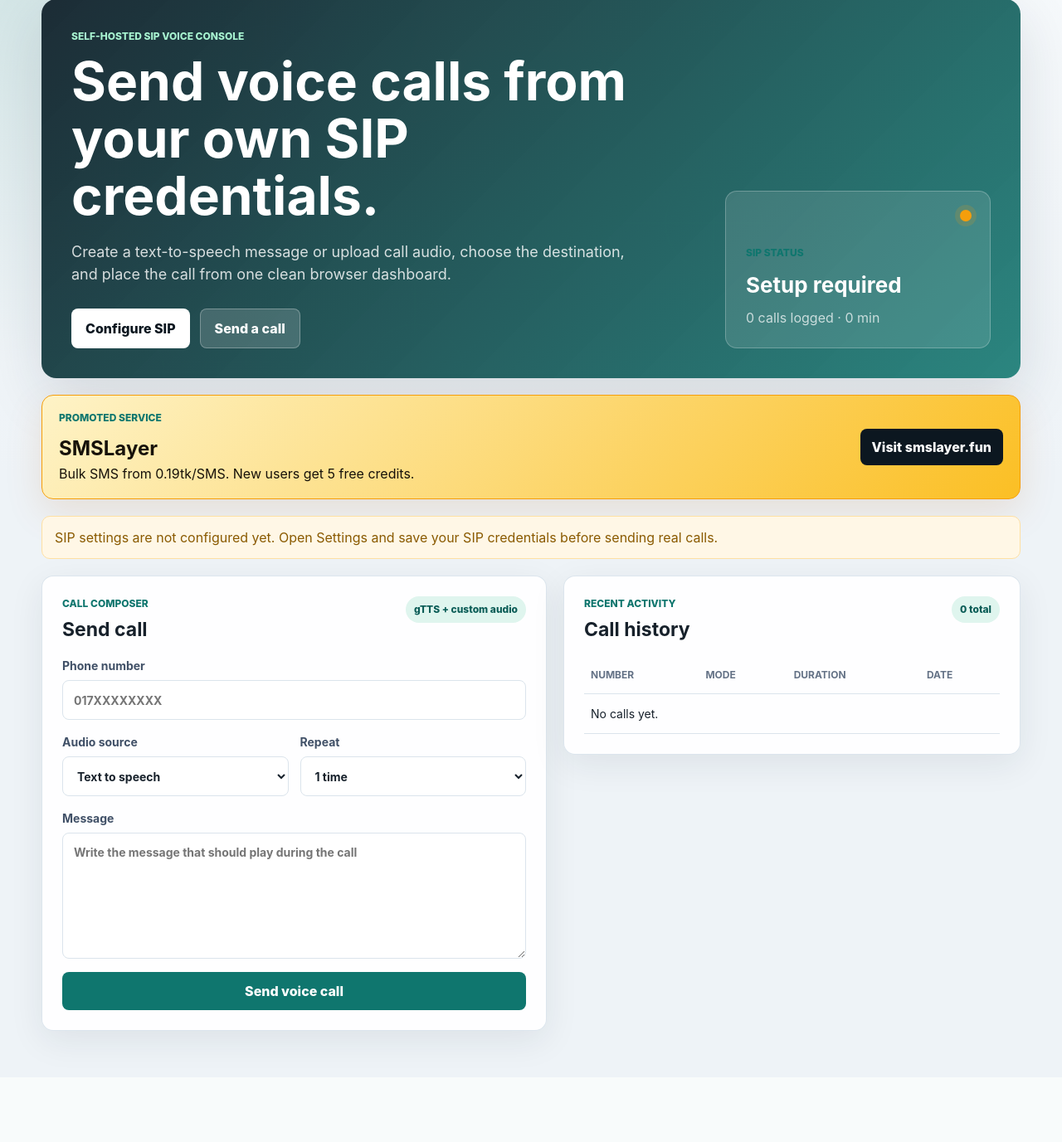
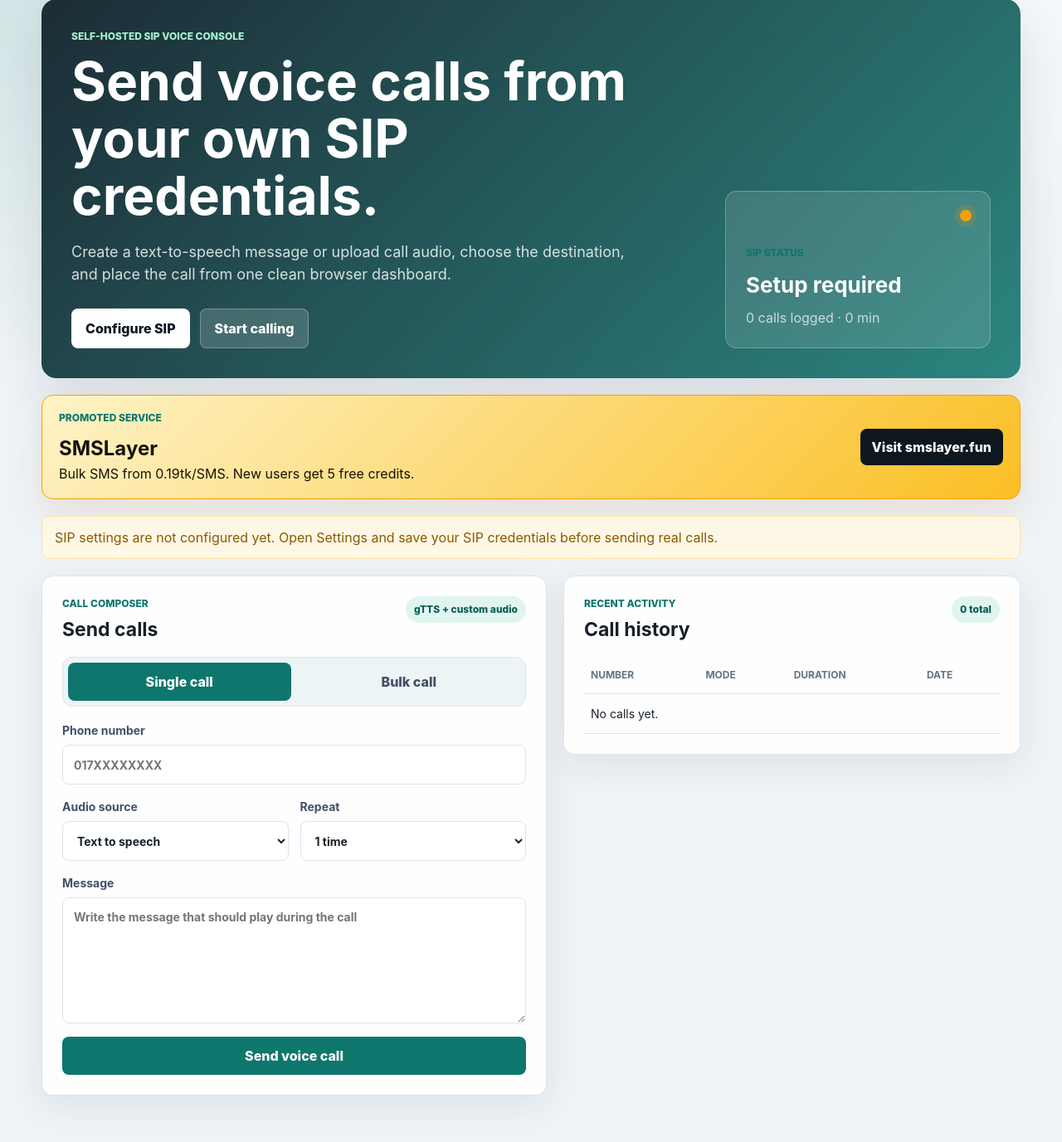
Before and after one commit to Ronyah390/C-Call, a Flask app: page / in a window 1280 px wide. Shown: the part 103-1480 px from the top of the page at 83% size. Before the commit the page ends 1379 px from the top, so only its background shows below. Run offline with Flask 3, Linux system fonts and the light colour scheme; data that the repository does not hold is empty.

Commit message:
Add bulk call support

```diff
--- a/app.py
+++ b/app.py
@@ -1,10 +1,13 @@
+import csv
 import math
 import os
+import re
 import secrets
 import sqlite3
 import subprocess
 import sys
 import uuid
+from io import StringIO
 from pathlib import Path
 
 from dotenv import load_dotenv
@@ -249,6 +252,42 @@ def log_call(number: str, mode: str, seconds: int) -> None:
     )
 
 
+def parse_bulk_numbers(raw_numbers: str) -> list[str]:
+    candidates = [item.strip() for item in re.split(r"[\n,;]+", raw_numbers or "") if item.strip()]
+    csv_file = request.files.get("numbers_csv")
+    if csv_file and csv_file.filename:
+        raw_csv = csv_file.read().decode("utf-8-sig", errors="ignore")
+        for row in csv.reader(StringIO(raw_csv)):
+            candidates.extend(cell.strip() for cell in row if cell.strip())
+    normalized_numbers = []
+    seen = set()
+    for candidate in candidates:
+        digits = "".join(ch for ch in candidate if ch.isdigit())
+        if len(digits) < 10:
+            continue
+        number = normalize_phone_number(candidate)
+        if number not in seen:
+            normalized_numbers.append(number)
+            seen.add(number)
+    if not normalized_numbers:
+        raise ValueError("At least one phone number is required.")
+    return normalized_numbers
+
+
+def create_call_audio_from_request() -> tuple[str, str]:
+    mode = request.form.get("audio_mode", "tts")
+    if mode == "upload":
+        return create_uploaded_audio(request.files.get("audio_file")), "custom"
+    return create_gtts_audio(request.form.get("message", ""), uuid.uuid4().hex[:12]), "tts"
+
+
+def place_one_call(number: str, audio_name: str, audio_mode: str, repeat: int) -> int:
+    seconds = estimate_call_duration_seconds(audio_name, repeat)
+    make_call(number, audio_name, repeat, max(1, seconds))
+    log_call(number, audio_mode, seconds)
+    return seconds
+
+
 def call_stats() -> dict[str, int]:
     row = get_db().execute(
         "SELECT COUNT(*) AS total_calls, COALESCE(SUM(duration_seconds), 0) AS total_seconds FROM calls"
@@ -275,19 +314,36 @@ def send_call():
     try:
         repeat = 2 if request.form.get("repeat_count") == "2" else 1
         number = normalize_phone_number(request.form.get("number", ""))
-        mode = request.form.get("audio_mode", "tts")
-        if mode == "upload":
-            audio_name = create_uploaded_audio(request.files.get("audio_file"))
-            audio_mode = "custom"
-        else:
-            audio_name = create_gtts_audio(request.form.get("message", ""), uuid.uuid4().hex[:12])
-            audio_mode = "tts"
-        seconds = estimate_call_duration_seconds(audio_name, repeat)
-        max_seconds = max(1, seconds)
-        make_call(number, audio_name, repeat, max_seconds)
-        log_call(number, audio_mode, seconds)
+        audio_name, audio_mode = create_call_audio_from_request()
+        place_one_call(number, audio_name, audio_mode, repeat)
         get_db().commit()
         flash(f"Call sent to {mask_number(number)}.", "success")
+    except Exception as exc:
+        get_db().rollback()
+        flash(str(exc), "error")
+    return redirect(url_for("dashboard"))
+
+
+@app.route("/bulk-call", methods=["POST"])
+def send_bulk_call():
+    try:
+        repeat = 2 if request.form.get("repeat_count") == "2" else 1
+        numbers = parse_bulk_numbers(request.form.get("numbers", ""))
+        audio_name, audio_mode = create_call_audio_from_request()
+        successes = 0
+        failures = []
+        for number in numbers:
+            try:
+                place_one_call(number, audio_name, audio_mode, repeat)
+                successes += 1
+                get_db().commit()
+            except Exception as exc:
+                get_db().rollback()
+                failures.append(f"{mask_number(number)}: {exc}")
+        if successes:
+            flash(f"Bulk call finished: {successes} sent, {len(failures)} failed.", "success")
+        if failures:
+            flash("Failed calls: " + " | ".join(failures[:5]), "error")
     except Exception as exc:
         get_db().rollback()
         flash(str(exc), "error")
--- a/static/style.css
+++ b/static/style.css
@@ -306,6 +306,38 @@ button:hover,
   gap: 16px;
 }
 
+.composer-tabs {
+  display: grid;
+  grid-template-columns: repeat(2, minmax(0, 1fr));
+  gap: 8px;
+  margin-bottom: 18px;
+  padding: 6px;
+  background: #edf4f6;
+  border: 1px solid var(--line);
+  border-radius: 12px;
+}
+
+.tab-button {
+  min-height: 40px;
+  color: #405067;
+  background: transparent;
+  border-radius: 8px;
+}
+
+.tab-button:hover,
+.tab-button.active {
+  color: #fff;
+  background: var(--primary);
+}
+
+.call-tab {
+  display: none;
+}
+
+.call-tab.active {
+  display: grid;
+}
+
 .split {
   display: grid;
   grid-template-columns: repeat(2, minmax(0, 1fr));
@@ -397,15 +429,15 @@ th {
   text-transform: uppercase;
 }
 
-.upload-field {
+.call-tab .upload-field {
   display: none;
 }
 
-body[data-audio-mode="upload"] .upload-field {
+.call-tab[data-audio-mode="upload"] .upload-field {
   display: grid;
 }
 
-body[data-audio-mode="upload"] .tts-field {
+.call-tab[data-audio-mode="upload"] .tts-field {
   display: none;
 }
 
--- a/templates/dashboard.html
+++ b/templates/dashboard.html
@@ -8,7 +8,7 @@
     <p class="hero-text">Create a text-to-speech message or upload call audio, choose the destination, and place the call from one clean browser dashboard.</p>
     <div class="hero-actions">
       <a class="button ghost" href="{{ url_for('settings') }}">Configure SIP</a>
-      <a class="button dark" href="#send-call">Send a call</a>
+      <a class="button dark" href="#send-call">Start calling</a>
     </div>
   </div>
   <aside class="hero-card">
@@ -37,15 +37,20 @@
     <div class="panel-heading">
       <div>
         <p class="eyebrow">Call composer</p>
-        <h2>Send call</h2>
+        <h2>Send calls</h2>
       </div>
       <span class="pill">gTTS + custom audio</span>
     </div>
-    <form action="{{ url_for('send_call') }}" method="post" enctype="multipart/form-data" class="form call-form">
+    <div class="composer-tabs" role="tablist" aria-label="Call mode">
+      <button class="tab-button active" type="button" data-call-tab="single">Single call</button>
+      <button class="tab-button" type="button" data-call-tab="bulk">Bulk call</button>
+    </div>
+
+    <form action="{{ url_for('send_call') }}" method="post" enctype="multipart/form-data" class="form call-form call-tab active" data-call-panel="single">
       <label>Phone number <input name="number" placeholder="017XXXXXXXX" required></label>
       <div class="split">
         <label>Audio source
-          <select name="audio_mode" id="audioMode">
+          <select name="audio_mode" class="audio-mode">
             <option value="tts">Text to speech</option>
             <option value="upload">Upload audio</option>
           </select>
@@ -60,6 +65,28 @@
       <label class="tts-field">Message <textarea name="message" rows="6" placeholder="Write the message that should play during the call"></textarea></label>
       <label class="upload-field">Audio file <input name="audio_file" type="file" accept="audio/*"></label>
       <button type="submit">Send voice call</button>
+    </form>
+
+    <form action="{{ url_for('send_bulk_call') }}" method="post" enctype="multipart/form-data" class="form call-form call-tab" data-call-panel="bulk">
+      <label>Phone numbers <textarea name="numbers" rows="7" placeholder="017XXXXXXXX&#10;018XXXXXXXX&#10;+88019XXXXXXXX"></textarea></label>
+      <label>CSV number file <input name="numbers_csv" type="file" accept=".csv,text/csv"></label>
+      <div class="split">
+        <label>Audio source
+          <select name="audio_mode" class="audio-mode">
+            <option value="tts">Text to speech</option>
+            <option value="upload">Upload audio</option>
+          </select>
+        </label>
+        <label>Repeat
+          <select name="repeat_count">
+            <option value="1">1 time</option>
+            <option value="2">2 times</option>
+          </select>
+        </label>
+      </div>
+      <label class="tts-field">Message <textarea name="message" rows="6" placeholder="This message will play for every number in the bulk call"></textarea></label>
+      <label class="upload-field">Audio file <input name="audio_file" type="file" accept="audio/*"></label>
+      <button type="submit">Send bulk calls</button>
     </form>
   </section>
 
@@ -92,9 +119,24 @@
 </div>
 
 <script>
-const mode = document.querySelector("#audioMode");
-const sync = () => document.body.dataset.audioMode = mode.value;
-mode.addEventListener("change", sync);
-sync();
+const tabButtons = document.querySelectorAll("[data-call-tab]");
+const tabPanels = document.querySelectorAll("[data-call-panel]");
+const syncAudioMode = () => {
+  tabPanels.forEach((panel) => panel.dataset.audioMode = panel.querySelector(".audio-mode").value);
+};
+
+tabButtons.forEach((button) => {
+  button.addEventListener("click", () => {
+    tabButtons.forEach((item) => item.classList.toggle("active", item === button));
+    tabPanels.forEach((panel) => panel.classList.toggle("active", panel.dataset.callPanel === button.dataset.callTab));
+    syncAudioMode();
+  });
+});
+
+document.querySelectorAll(".audio-mode").forEach((select) => {
+  select.addEventListener("change", syncAudioMode);
+});
+
+syncAudioMode();
 </script>
 {% endblock %}
```
Also changed, not shown: README.md.
